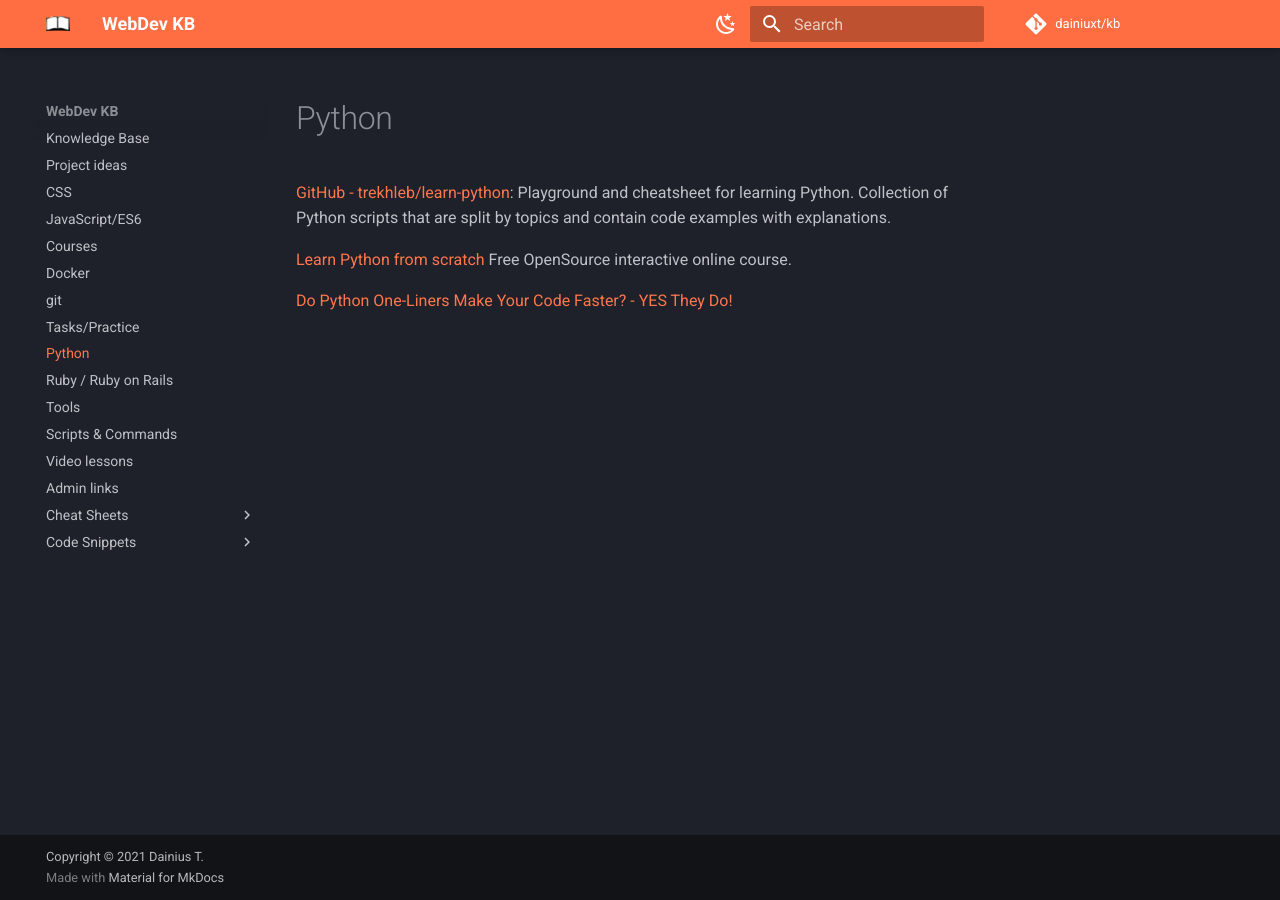
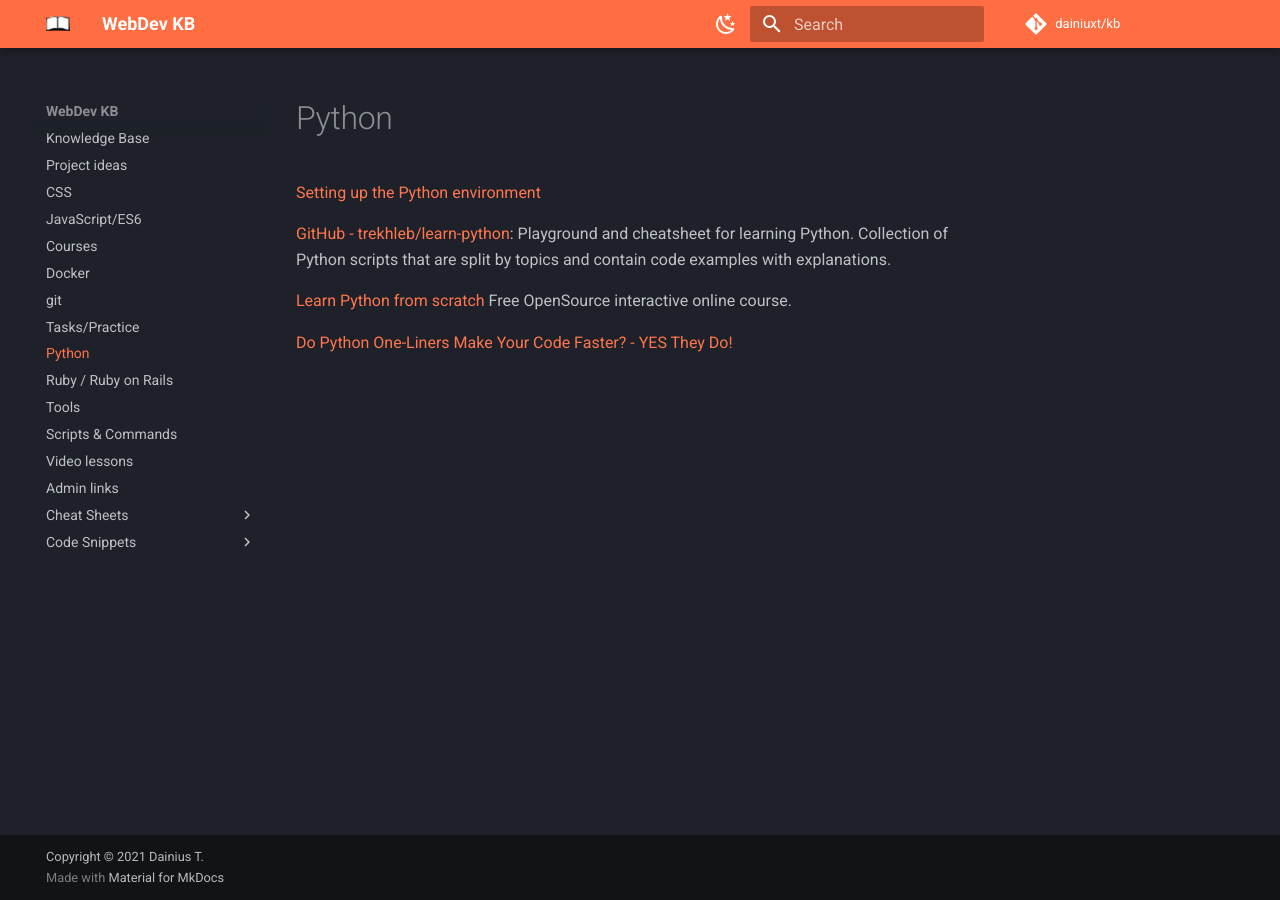
Before and after one commit to dainiuxt/kb, an MkDocs documentation site: the page built from docs/Python.md, in a window 1280 px wide. Built offline with MkDocs 1.6.1 and Material for MkDocs 9.7.7, drawn with Linux system fonts in a browser that asks for light colours; comment, search, counter and statistics services are not loaded.

Commit message:
add python environment configuration

```diff
--- a/docs/Python.md
+++ b/docs/Python.md
@@ -1,4 +1,6 @@
 # Python
+
+[Setting up the Python environment](https://packaging.python.org/guides/installing-using-pip-and-virtual-environments/)
 
 [GitHub - trekhleb/learn-python](https://github.com/trekhleb/learn-python): Playground and cheatsheet for learning Python. Collection of Python scripts that are split by topics and contain code examples with explanations.
 
```
